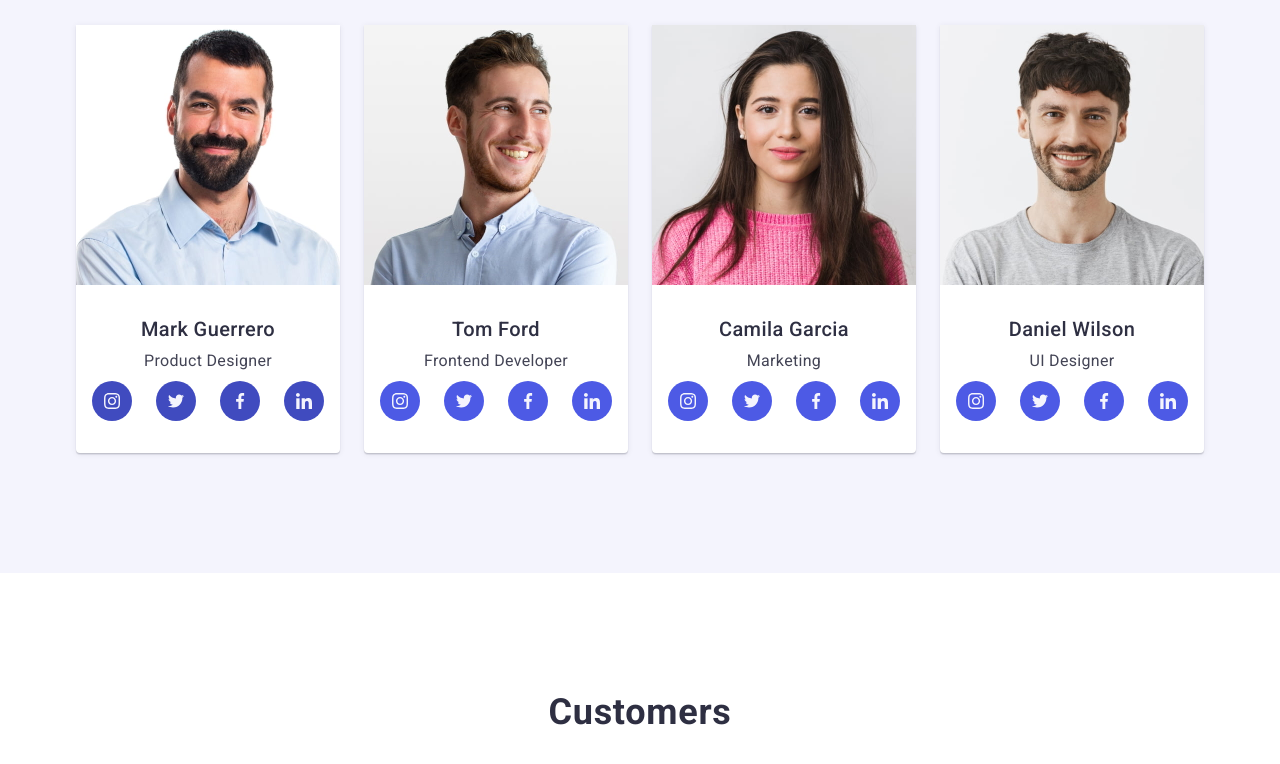
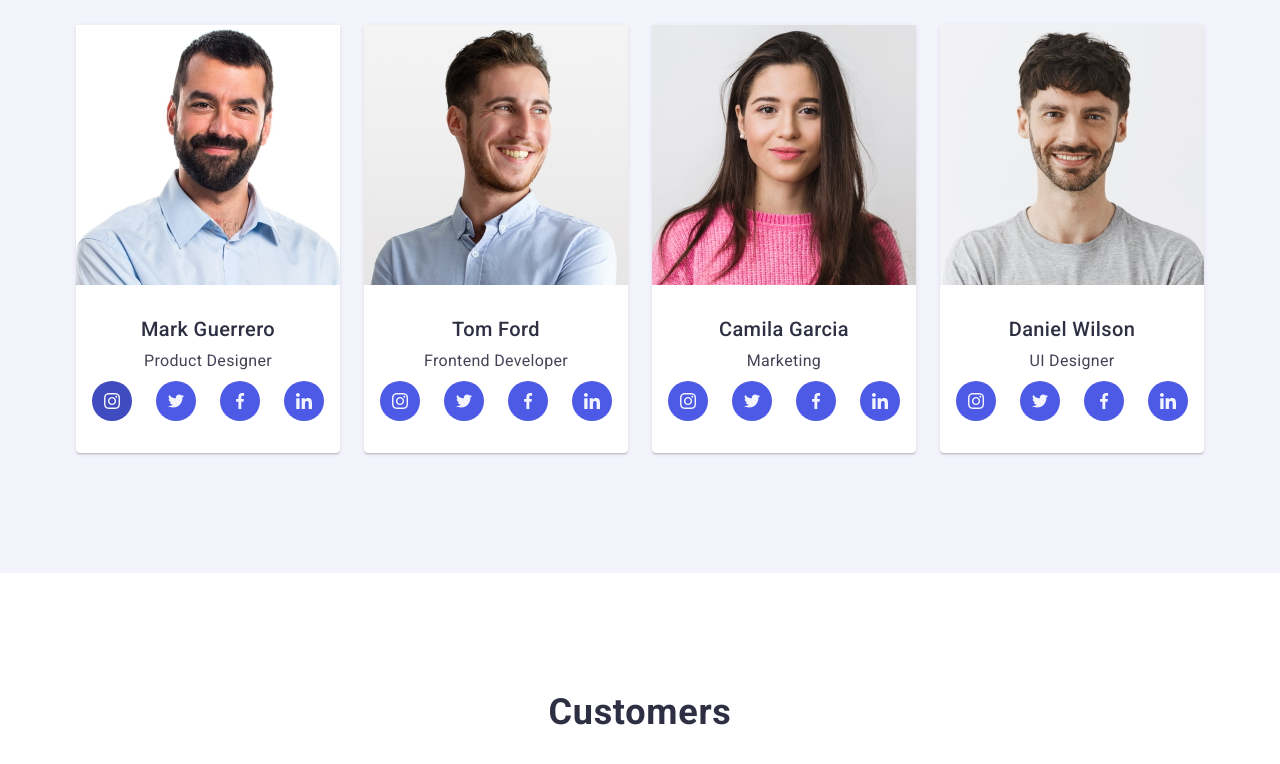
Before and after one commit to nataliia-smalchenko/goit-markup-hw-04, a plain HTML site: page index.html in a window 1280 px wide. In both pictures the pointer is over the link 112 px from the left and 2300 px from the top of the page. Shown: the part 1900-2664 px from the top of the page. Drawn offline with nearby package versions, Linux system fonts and the light colour scheme.

Commit message:
fix tean sicial icon hover

```diff
--- a/css/styles.css
+++ b/css/styles.css
@@ -405,11 +405,8 @@ img {
   transition: background-color var(--transition-dur-and-func);
 }
 
+.team-item-icon-link:hover,
 .team-item-icon-link:focus {
-  background-color: var(--pressed-state);
-}
-
-.team-item:hover .team-item-icon-link {
   background-color: var(--pressed-state);
 }
 
```
